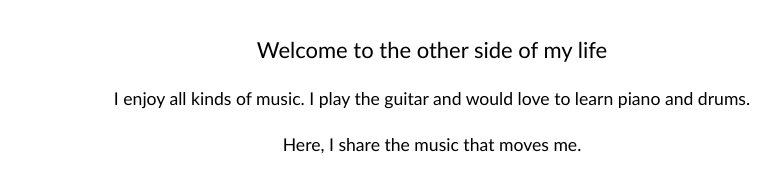
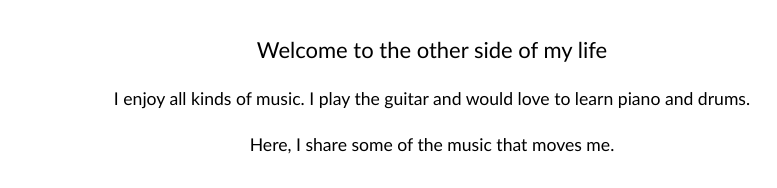
Before and after one commit to JialianW/website, a plain HTML site: page music.html in a window 1280 px wide. Shown: the top 188 px of the page, without its empty margins (208-985 px from the left). Drawn offline with Linux system fonts and the light colour scheme.

Commit message:
Update music.html

```diff
--- a/music.html
+++ b/music.html
@@ -87,7 +87,7 @@
     <div class="intro-text">
       <h2>Welcome to the other side of my life</h2>
       <p style="font-size:1.1em;">I enjoy all kinds of music. I play the guitar and would love to learn piano and drums.</p>
-      <p style="font-size:1.1em;">Here, I share the music that moves me.</p>
+      <p style="font-size:1.1em;">Here, I share some of the music that moves me.</p>
     </div>
 
     <div class="artist-section">
```
